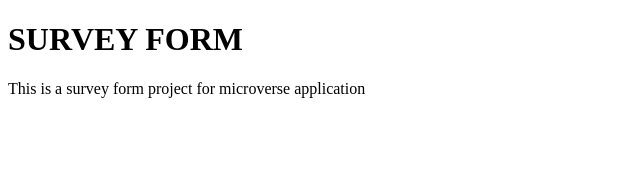
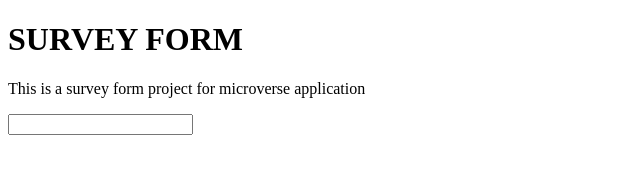
Before and after one commit to gleon92/microverse-project3, a plain HTML site: page index.html in a window 1280 px wide. Shown: the whole page, without its empty margins (0-640 px from the left). Drawn offline with Linux system fonts and the light colour scheme.

Commit message:
Step 3 and 4

```diff
--- a/index.html
+++ b/index.html
@@ -10,6 +10,11 @@
     <script src="https://cdn.freecodecamp.org/testable-projects-fcc/v1/bundle.js"></script>
     <h1 id="title"> SURVEY FORM</h1>
     <p id="description">This is a survey form project for microverse application</p>
+    <form id="survey-form">
+      <label></label>
+      <input type="text" id="name"/>
+    </form>
+
     <!--
 
     Hello Camper!
```
